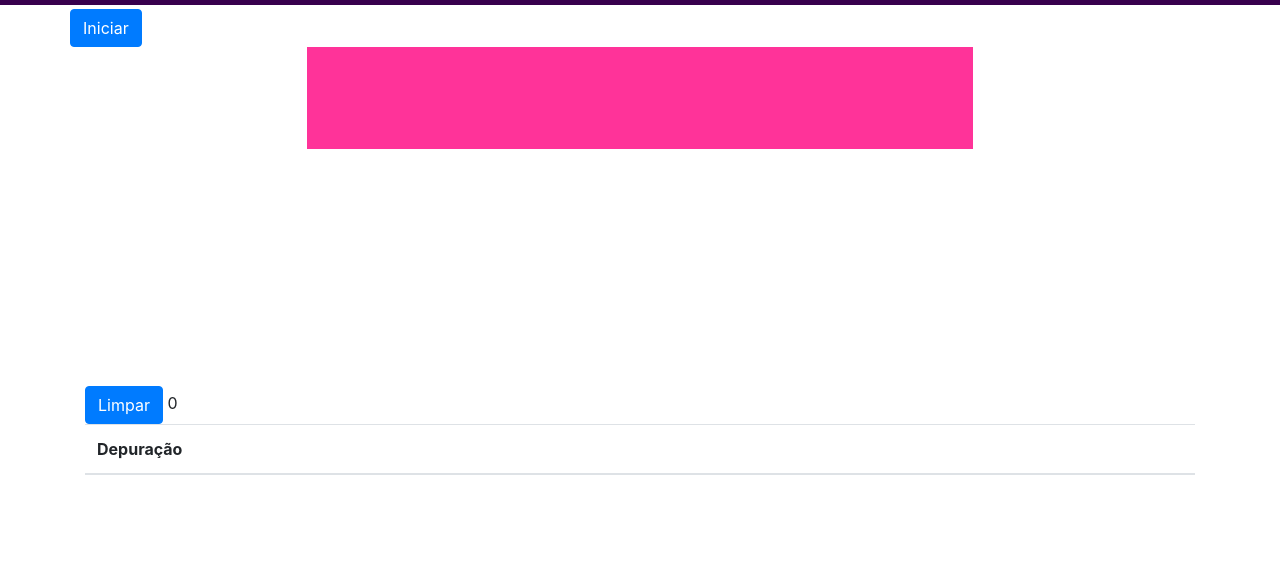
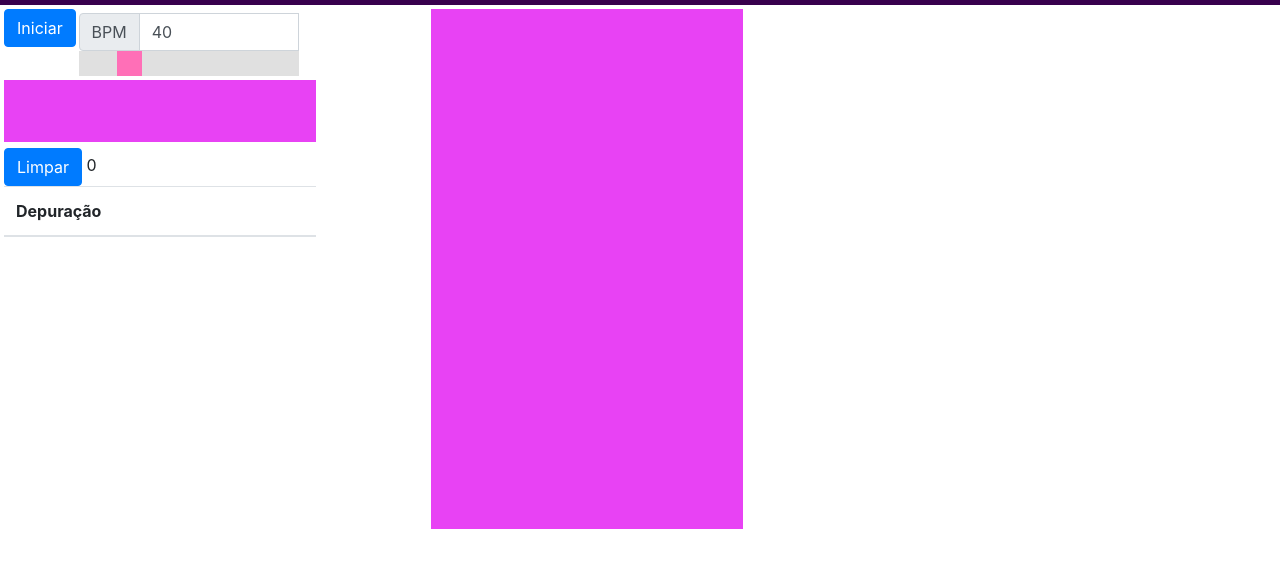
Before and after one commit to itamarviana/itamarviana.github.io, a plain HTML site: page index.html in a window 1280 px wide. Shown: the part 51-618 px from the top of the page. Drawn offline with nearby package versions, Linux system fonts and the light colour scheme.

Commit message:
Starting metronome.

```diff
--- a/css/custom.css
+++ b/css/custom.css
@@ -1,11 +1,57 @@
 @import url("../bootstrap/css/bootstrap.css");
 
-canvas {
-  background-color: #ff3399;
-  width: 60%;
-  height: 30%;
+canvas.waves {
+  background-color: #e842f4;
+  width: 100%;
+  height: auto;
+}
+
+canvas.metronome {
+  background-color: #e842f4;
+  width: 100%;
+  height: auto;
 }
 
 .bg-dark {
   background-color: #38004d  !important;
 }
+
+
+.slidecontainer {
+  width: 100%; /* Width of the outside container */
+}
+
+/* The slider itself */
+.slider {
+  -webkit-appearance: none;  /* Override default CSS styles */
+  appearance: none;
+  width: 100%; /* Full-width */
+  height: 25px; /* Specified height */
+  background: #d3d3d3; /* Grey background */
+  outline: none; /* Remove outline */
+  opacity: 0.7; /* Set transparency (for mouse-over effects on hover) */
+  -webkit-transition: .2s; /* 0.2 seconds transition on hover */
+  transition: opacity .2s;
+}
+
+/* Mouse-over effects */
+.slider:hover {
+  opacity: 1; /* Fully shown on mouse-over */
+}
+
+/* The slider handle (use -webkit- (Chrome, Opera, Safari, Edge) and -moz- (Firefox) to override default look) */
+.slider::-webkit-slider-thumb {
+  -webkit-appearance: none; /* Override default look */
+  appearance: none;
+  width: 25px; /* Set a specific slider handle width */
+  height: 25px; /* Slider handle height */
+  background: #ff3399;
+  cursor: pointer; /* Cursor on hover */
+}
+
+.slider::-moz-range-thumb {
+  width: 25px; /* Set a specific slider handle width */
+  height: 25px; /* Slider handle height */
+  background: #5f1037;
+  cursor: pointer; /* Cursor on hover */
+}
--- a/index.html
+++ b/index.html
@@ -1,5 +1,6 @@
 <!doctype html>
 <html lang="pt-br">
+
 <head>
   <!-- Required meta tags -->
   <meta charset="utf-8">
@@ -11,13 +12,15 @@
 
   <title>Batuqueiro</title>
 </head>
+
 <body>
 
   <!-- Navigation -->
   <nav class="navbar navbar-expand-lg navbar-dark bg-dark static-top">
     <div class="container">
       <a class="navbar-brand" href="#">Batuqueiro</a>
-      <button class="navbar-toggler" type="button" data-toggle="collapse" data-target="#navbarResponsive" aria-controls="navbarResponsive" aria-expanded="false" aria-label="Toggle navigation">
+      <button class="navbar-toggler" type="button" data-toggle="collapse" data-target="#navbarResponsive"
+        aria-controls="navbarResponsive" aria-expanded="false" aria-label="Toggle navigation">
         <span class="navbar-toggler-icon"></span>
       </button>
       <div class="collapse navbar-collapse" id="navbarResponsive">
@@ -36,14 +39,33 @@
   </nav>
 
   <!-- Page Content -->
-  <div class="container">
-    <div class="row mt-1">
+  <div class="d-md-flex h-md-100 align-items-start">
+
+    <!-- First Half -->
+
+    <div class="col-md-3 p-1 bg-indigo h-md-100">
+
+      <!-- Left side -->
+      <div class="row align-items-start">
+        <div class="col-sm-3 text-center">
           <button id="btn-start" type="button" class="btn btn-primary">Iniciar</button>
-      <div class="col-lg-12 text-center">
+        </div>
 
-        <canvas id="canvas-waves"></canvas>
+
+        <div class="col-sm-8 p-1  input-group">
+          <div class="input-group-prepend">
+            <span class="input-group-text" id="basic-addon1">BPM</span>
           </div>
+          <input type="text" id="bpm-input" value="40" class="form-control" placeholder="" aria-label=""
+            aria-describedby="basic-addon1">
+          <input type="range" min="1" max="200" value="40" class="slider" id="bpm-range">
         </div>
+
+        <div class="col-sm-12 text-left">
+          <canvas id="canvas-waves" width="1000" height="200" class="waves"></canvas>
+        </div>
+
+        <div class="col-sm-12 text-left">
             <button id="btn-clean" type="button" class="btn btn-primary">Limpar</button>
             <span id="stroke-count">0</span>
             <table id="table-debug" class="table table-striped">
@@ -57,20 +79,52 @@
             </table>
           </div>
 
+      </div>
+
+    </div>
+
+    <!-- Second Half -->
+    <div class="col-md-1 p-1 bg-white h-md-100 ">
+    </div>
+
+    <div class="col-md-3 p-1 bg-white h-md-100 ">
+      <canvas id="canvas-metronome" width="300" height="500" class="metronome"></canvas>
+    </div>
+
+    <div class="col-md-5 p-1 bg-white h-md-100 ">
+    </div>
+
+  </div>
+
+
+
+
 
   <!-- Optional JavaScript -->
   <!-- jQuery first, then Popper.js, then Bootstrap JS -->
-    <script src="https://code.jquery.com/jquery-3.3.1.slim.min.js" integrity="sha384-q8i/X+965DzO0rT7abK41JStQIAqVgRVzpbzo5smXKp4YfRvH+8abtTE1Pi6jizo" crossorigin="anonymous"></script>
+  <script src="https://code.jquery.com/jquery-3.3.1.slim.min.js"
+    integrity="sha384-q8i/X+965DzO0rT7abK41JStQIAqVgRVzpbzo5smXKp4YfRvH+8abtTE1Pi6jizo"
+    crossorigin="anonymous"></script>
   <script src="./bootstrap/js/bootstrap.bundle.min.js"></script>
   <script src="./js/sound-manager.js"></script>
   <script src="./js/stroke-detection.js"></script>
+  <script src="./js/metronome.js"></script>
+
   <script>
-    $( document ).ready(function() {
-      var canvas_context = $("#canvas-waves")[0].getContext("2d");
-      var canvas_color =  $("#canvas-waves").css("background-color");
-      var stroke_detection = new StrokeDetection(canvas_context, canvas_color);
+    $(document).ready(function () {
+      var canvas_waves_context = $("#canvas-waves")[0].getContext("2d");
+      var canvas_waves_color = $("#canvas-waves").css("background-color");
+      var stroke_detection = new StrokeDetection(canvas_waves_context, canvas_waves_color);
+
+      var canvas_metronome_context = $("#canvas-metronome")[0].getContext("2d");
+      var canvas_metronome_color = $("#canvas-metronome").css("background-color");
+      var metronome = new Metronome(canvas_metronome_context, canvas_metronome_color);
+
+
       var sound_manger = new SoundManager(stroke_detection);
-      $( "#btn-start" ).click(function() {
+
+
+      $("#btn-start").click(function () {
         if ($(this).hasClass('clicked')) {
           $(this).removeClass('clicked');
           $(this).html('Iniciar');
@@ -79,13 +133,24 @@
           $(this).html('Parar');
         }
         sound_manger.StartListeningMicrophone();
+        metronome.Init($("#bpm-input").val());
       });
 
-      $( "#btn-clean" ).click(function() {
+      $("#btn-clean").click(function () {
         $("#table-debug").find("tr:gt(0)").remove();
         stroke_detection.ClearCanvas();
+      });
+
+
+      $("#bpm-range").on('input', function () {
+        $("#bpm-input").val($(this).val());
+      });
+
+      $("#bpm-input").on('input', function () {
+        $("#bpm-range").val($(this).val());
       });
     });
   </script>
 </body>
+
 </html>
--- /dev/null
+++ b/js/metronome.js
@@ -0,0 +1,112 @@
+class Metronome {
+    /**
+     *
+     * @param {Canvas} canvas_context to draw.
+     */
+    constructor(canvas_context, canvas_color) {
+        this.canvas_context = canvas_context;
+        this.canvas_color = canvas_color;
+        this.count = 0;
+        this.last_date = Date.now();
+        this.note_color = "rgba(255,0,0,0.3)";
+        this.CreateStrokeBar();
+    }
+
+    Init(bpm) {
+        let distance = this.canvas_context.canvas.height;
+        let time_ms = 60. / bpm * 1000;
+        this.speed_ms = distance  / time_ms;
+        this.Draw();
+    }
+
+    Draw() {
+
+        this.canvas_context.fillStyle = this.canvas_color;
+        let width = this.canvas_context.canvas.width;
+        let height = this.canvas_context.canvas.height;
+        this.canvas_context.clearRect(0, 0, width, height);
+
+        this.stroke_bar.Draw();
+
+        this.canvas_context.globalCompositeOperation = 'destination-over';
+
+
+
+        requestAnimationFrame(this.Draw.bind(this));
+    }
+
+    CreateStrokeBar() {
+        let width = this.canvas_context.canvas.width;
+        let height = this.canvas_context.canvas.height * 0.05;
+        let x = 0;
+        let y = this.canvas_context.canvas.height - 4*height;
+        let fill_style =  "rgba(113, 2, 239, 0.5)";
+        this.stroke_bar = new Rectangle(width, height,
+            x, y, this.canvas_context, fill_style);
+        this.stroke_bar.enable = true;
+    }
+
+}
+
+class Rectangle {
+    constructor(width, height, x, y, canvas_context, fill_style) {
+        this._width = width;
+        this._height = height;
+        this._x = x;
+        this._y = y;
+        this._begin_x = x;
+        this._begin_y = y;
+        this._canvas_context = canvas_context;
+        this._fill_style = fill_style;
+        this._enable = false;
+    }
+
+    get x() {
+        return this._x;
+    }
+
+    get y() {
+        return this._x;
+    }
+
+    get height() {
+        return this._height;
+    }
+
+    get width() {
+        return this._width;
+    }
+
+    get enable() {
+        this._enable;
+    }
+
+    set enable(value) {
+        this._enable = value;
+    }
+
+    Update(distance) {
+        if (this._enable) {
+            this._y += distance;
+            this.draw();
+        }
+    }
+
+    Draw() {
+        this._canvas_context.beginPath();
+        this._canvas_context.fillStyle = this._fill_style;
+        this._canvas_context.fillRect(this._x, this._y, this._width, this._height);
+        this._canvas_context.fill();
+        this._canvas_context.closePath();
+    }
+
+    Intersects(rectangle) {
+        if (!this.enable || !rectangle.enable) {
+            return false;
+        }
+        return rectangle.x + rectangle.width > this.x &&
+            rectangle.y + rectangle.height > this.y &&
+            this.x + this.width > rectangle.x &&
+            this.y + this.height > rectangle.height;
+    }
+}
--- a/js/stroke-detection.js
+++ b/js/stroke-detection.js
@@ -12,6 +12,7 @@ class StrokeDetection {
         this.canvas_color = canvas_color;
         this.last_stroke = Date.now();
         this.stroke_count = 0;
+
     }
 
     OnAudioProcess(sound_data) {
```
Lines whose indentation alone changed are shown as unchanged.
